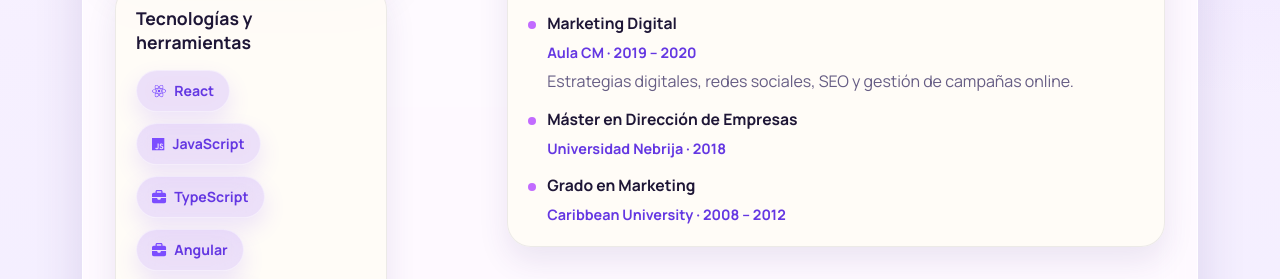
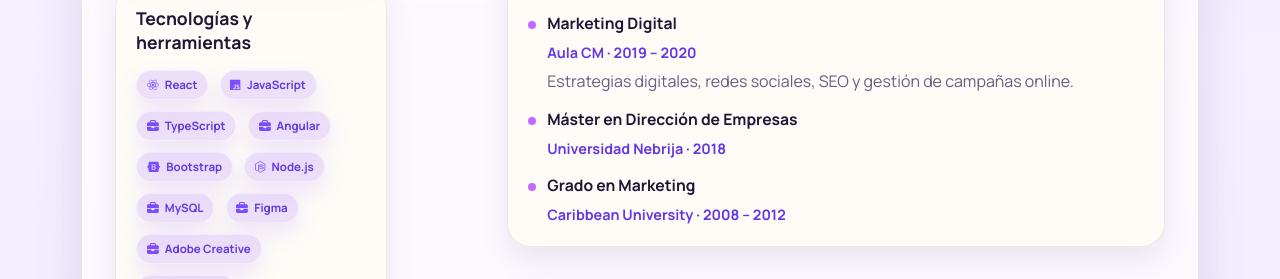
Before and after one commit to Wannda-Abreu/Portfolio, a React (Vite) app: page /aboutme in a window 1280 px wide. Shown: the part 521-800 px from the top of the page. Built offline with nearby package versions, Linux system fonts and the light colour scheme.

Commit message:
Update marketing copy and about tags

```diff
--- a/src/pages/AboutMe/aboutMe.css
+++ b/src/pages/AboutMe/aboutMe.css
@@ -69,13 +69,13 @@
 .skills-container .badge.skill-badge {
   display: inline-flex;
   align-items: center;
-  gap: 0.5rem;
-  padding: 0.65rem 0.95rem;
+  gap: 0.38rem;
+  padding: 0.4rem 0.62rem;
   border-radius: 999px;
   background: rgba(167, 122, 255, 0.22) !important;
   color: var(--accent-strong) !important;
   font-weight: 700;
-  font-size: 0.88rem;
+  font-size: 0.72rem;
   border: 1px solid rgba(255, 255, 255, 0.45) !important;
   box-shadow: 0 10px 22px rgba(124, 77, 255, 0.14);
   backdrop-filter: blur(14px);
@@ -91,6 +91,7 @@
 
 .skill-icon {
   color: var(--accent);
+  font-size: 0.74rem;
 }
 
 .about-timeline {
--- a/src/pages/MarketingProjects/marketingProjects.jsx
+++ b/src/pages/MarketingProjects/marketingProjects.jsx
@@ -74,10 +74,7 @@ function MarketingProjects() {
     <div className="marketing-page page-shell">
       <div className="marketing-intro">
         <span className="section-kicker">Marketing digital</span>
-        <h1 className="marketing-title">Contenido, posicionamiento y piezas visuales para negocio.</h1>
-        <p className="section-subtitle marketing-subtitle">
-          Una selección de trabajos orientados a crecimiento orgánico, presencia digital y narrativa de marca.
-        </p>
+        <h1 className="marketing-title">Contenido, posicionamiento y diseño visual para negocios</h1>
       </div>
 
       <div className="marketing-grid">
```
